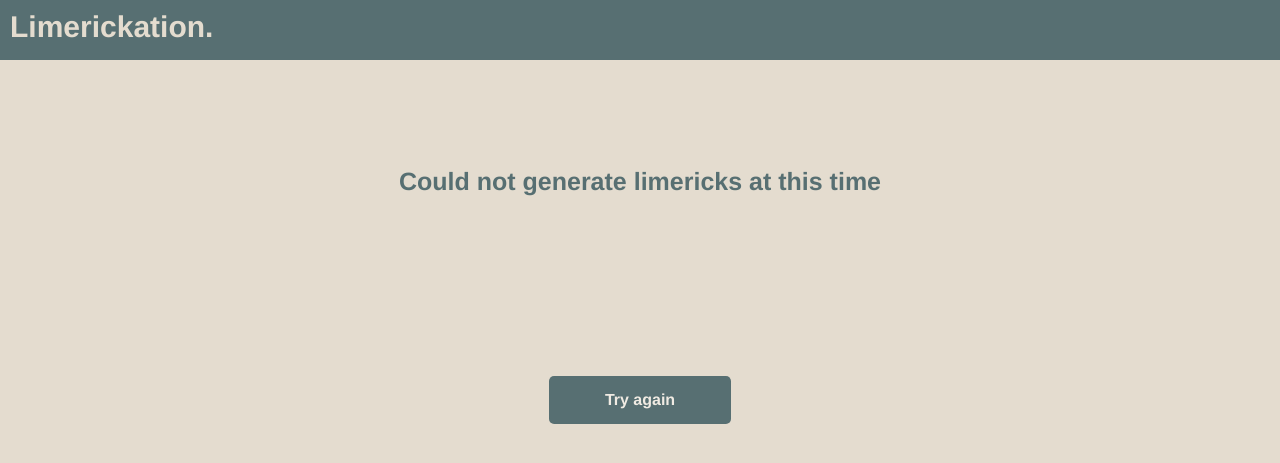
After one commit to iaron1895/limerickation, a Django app: template limerines/templates/limerines/errorGeneration.html in a window 1280 px wide. The commit adds this page. Shown: the top 463 px of the page. Run offline with Django 4.2, Linux system fonts and the light colour scheme; the template is opened without the code that fills it, so the values that code supplies are empty; parts of the project's set-up code (start-up, migrations or seed data) failed here and were passed over.

Commit message:
add error page when limerick cannot be generated

```diff
--- a/limerines/static/limerines/style_pageNotFound.css
+++ b/limerines/static/limerines/style_pageNotFound.css
@@ -7,3 +7,23 @@ h2{
     font-size: 25px;
     color:#576F72;
 }
+
+.button {
+    position:absolute;
+	top: 50%;
+    left: 50%;
+    transform: translate(-50%, -50%);
+    padding: 0.75rem 1rem;
+	border: 0;
+	border-radius: 0.317rem;
+	background-color:  #576F72;
+	color: #F0EBE3;
+	font-weight: 700;
+	font-size: 1rem;
+    line-height: 1.5;
+	font-family: "Helvetica";
+	cursor: pointer;
+    width: 150px;
+    text-align: center;
+    text-decoration: none;
+}
--- /dev/null
+++ b/limerines/templates/limerines/errorGeneration.html
@@ -0,0 +1,8 @@
+{% extends './base.html' %}
+{% load static %}
+{% block content %}
+
+<link rel="stylesheet" type="text/css" href="{% static 'limerines/style_pageNotFound.css' %}">
+<h2>Could not generate limericks at this time</h2>
+<a class="button" href="{% url 'limerines:generate' %}">Try again</a>
+{% endblock %}
```
